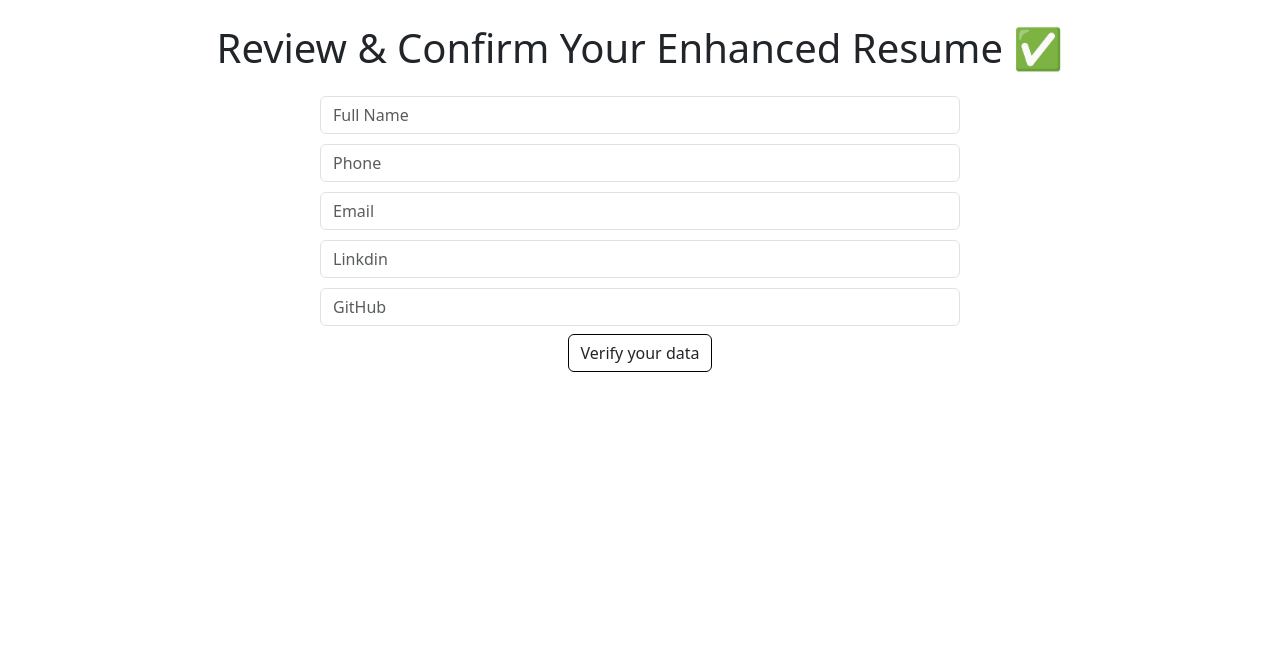
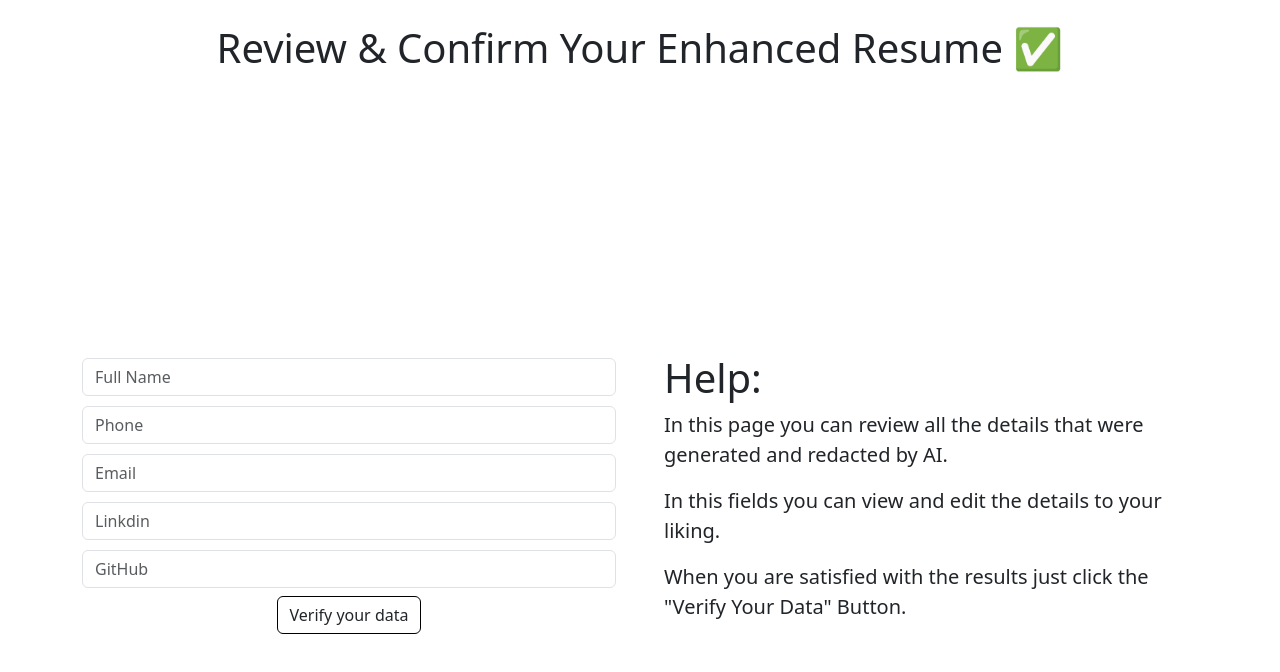
Before and after one commit to ihuda100/re_cv_client, a React (Vite) app: page /verify in a window 1280 px wide. Shown: the top 672 px of the page. Built offline with nearby package versions, Linux system fonts and the light colour scheme.

Commit message:
edit verify page

```diff
--- a/src/componentsClient/VerifyFinal.jsx
+++ b/src/componentsClient/VerifyFinal.jsx
@@ -32,8 +32,14 @@ const VerifyFinal = () => {
   };
 
   return (
-    <div style={{ height: "100vh" }}>
-
+    <>
+      <div className="text-center">
+        <h1 className="my-4">Review & Confirm Your Enhanced Resume ✅</h1>
+      </div>
+      <div
+        style={{ height: "100vh" }}
+        className="container d-flex justify-content-center align-items-center gap-5"
+      >
         <div
           style={{
             display: "flex",
@@ -41,18 +47,15 @@ const VerifyFinal = () => {
             justifyContent: "center",
             alignItems: "center",
           }}
+          className="w-50"
         >
-        <div>
-          <h1 className="my-4">Review & Confirm Your Enhanced Resume ✅</h1>
-        </div>
-
           <form
             style={{
               display: "flex",
               flexDirection: "column",
               textAlign: "center",
               gap: "10px",
-            width: "50%",
+              width: "100%",
             }}
           >
             <input
@@ -120,7 +123,22 @@ const VerifyFinal = () => {
             </button>
           </div>
         </div>
+        <div className="w-50 fs-5">
+          <h1>Help:</h1>
+          <p>
+            In this page you can review all the details that were generated and
+            redacted by AI.
+          </p>
+          <p>
+            In this fields you can view and edit the details to your liking.
+          </p>
+          <p>
+            When you are satisfied with the results just click the "Verify Your
+            Data" Button.
+          </p>
         </div>
+      </div>
+    </>
   );
 };
 
```
Lines whose indentation alone changed are shown as unchanged.
